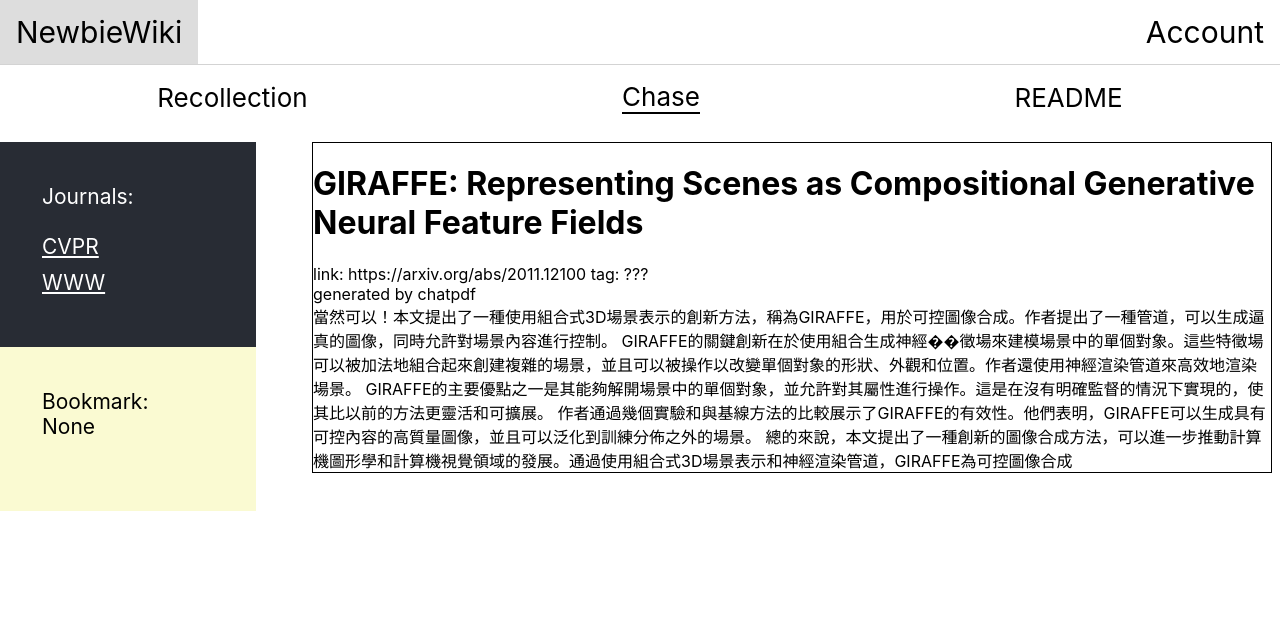
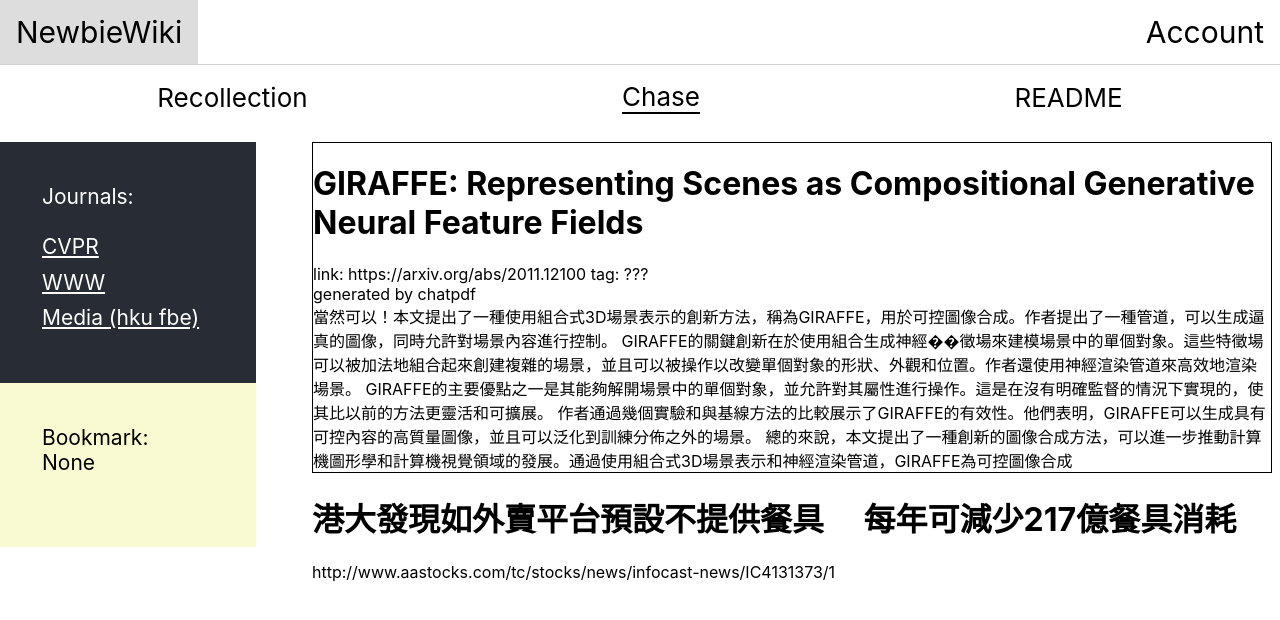
Before and after one commit to nathanwooo/Newbie-Wiki, a React (Create React App) app: page /paper in a window 1280 px wide. Shown: the top 620 px of the page. Built offline with nearby package versions, Linux system fonts and the light colour scheme.

Commit message:
just for fun

```diff
--- a/src/pages/Paper/components/JournalNav.js
+++ b/src/pages/Paper/components/JournalNav.js
@@ -6,6 +6,7 @@ const JournalNav = () => {
             <br></br>
             <div className='Navigation-Items'>CVPR</div>
             <div className='Navigation-Items'>WWW</div>
+            <div className="Navigation-Items">Media (hku fbe)</div>
         </div>
     );
 };
--- a/src/pages/Paper/components/PaperItem.js
+++ b/src/pages/Paper/components/PaperItem.js
@@ -1,5 +1,6 @@
 const PaperItem = () => {
     return (
+        <div>
             <div className="PaperItemBlcok">
                 <h1>GIRAFFE: Representing Scenes as Compositional Generative Neural Feature Fields</h1>
                 <span>link: https://arxiv.org/abs/2011.12100 tag: ???</span>
@@ -17,6 +18,11 @@ GIRAFFE的主要優點之一是其能夠解開場景中的單個對象，並允
     總的來說，本文提出了一種創新的圖像合成方法，可以進一步推動計算機圖形學和計算機視覺領域的發展。通過使用組合式3D場景表示和神經渲染管道，GIRAFFE為可控圖像合成
                 </span>
             </div>
+            <div className="PaperItemBlock">
+                <h1>港大發現如外賣平台預設不提供餐具 　每年可減少217億餐具消耗</h1>
+                <span>http://www.aastocks.com/tc/stocks/news/infocast-news/IC4131373/1</span>
+            </div>
+        </div>
     )
 }
 
```
Lines whose indentation alone changed are shown as unchanged.
